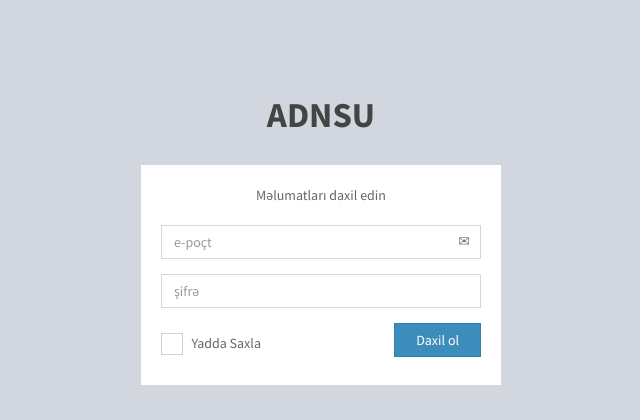
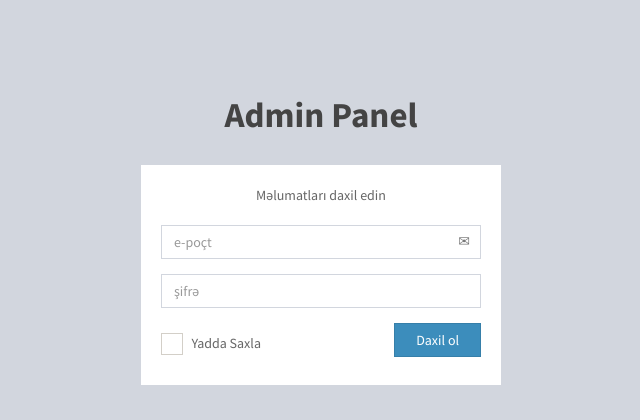
Before and after one commit to orkhanfarmanli/laravel-admin-lte, a Laravel app: page /login in a window 1280 px wide. Shown: the top 420 px of the page, without its empty margins (319-959 px from the left). Run offline with Laravel 8, Linux system fonts and the light colour scheme; settings files or empty folders that the repository lacks are supplied; some libraries are stand-ins or nearby versions; some web fonts are replaced.

Commit message:
Changed some little things

```diff
--- a/config/app.php
+++ b/config/app.php
@@ -12,7 +12,7 @@
      | any other location as required by the application or its packages.
       */
 
-     'name' => 'ADNSU',
+     'name' => 'Laravel',
 
      /*
      |--------------------------------------------------------------------------
--- a/resources/views/auth/login.blade.php
+++ b/resources/views/auth/login.blade.php
@@ -7,7 +7,7 @@
 <body class="hold-transition login-page">
     <div class="login-box">
         <div class="login-logo">
-            <a href="{{ url('/home') }}"><b>ADNSU</b></a>
+            <a href="{{ url('/home') }}"><b>Admin Panel</b></a>
         </div><!-- /.login-logo -->
 
     @if (count($errors) > 0)
--- a/resources/views/layouts/back/partials/header.blade.php
+++ b/resources/views/layouts/back/partials/header.blade.php
@@ -4,9 +4,9 @@
     <!-- Logo -->
     <a href="{{ url('/home') }}" class="logo">
         <!-- mini logo for sidebar mini 50x50 pixels -->
-        <span class="logo-mini"><b>A</b></span>
+        <span class="logo-mini"><b>Pan</b></span>
         <!-- logo for regular state and mobile devices -->
-        <span class="logo-lg"><b>ADNSU</b></span>
+        <span class="logo-lg"><b>Panel</b></span>
     </a>
 
     <!-- Header Navbar -->
--- a/resources/views/layouts/back/partials/links.blade.php
+++ b/resources/views/layouts/back/partials/links.blade.php
@@ -7,9 +7,8 @@
     <!-- CSRF Token -->
     <meta name="csrf-token" content="{{ csrf_token() }}">
 
-    <title>{{ config('app.name', 'ADNSU') }} - @yield('backtitle')</title>
+    <title>{{ config('app.name', 'Laravel') }} - @yield('backtitle')</title>
 
-    <title> AdminLTE 2 with Laravel - @yield('htmlheader_title', 'Your title here') </title>
     <meta content='width=device-width, initial-scale=1, maximum-scale=1, user-scalable=no' name='viewport'>
     <!-- Bootstrap 3.3.4 -->
     <link href="{{ asset('/admin/css/bootstrap.css') }}" rel="stylesheet" type="text/css" />
@@ -30,7 +29,7 @@
     <![endif]-->
 
     <script>
-        window.ADNSU = <?php echo json_encode([
+        window.Laravel = <?php echo json_encode([
      'csrfToken' => csrf_token(),
 ]); ?>
 
--- a/routes/web.php
+++ b/routes/web.php
@@ -12,7 +12,7 @@
  */
 
 Route::get('/', function () {
-     return view('front.index');
+     return view('welcome');
 });
 
 Auth::routes();
```
Also changed, not shown: readme.md.
